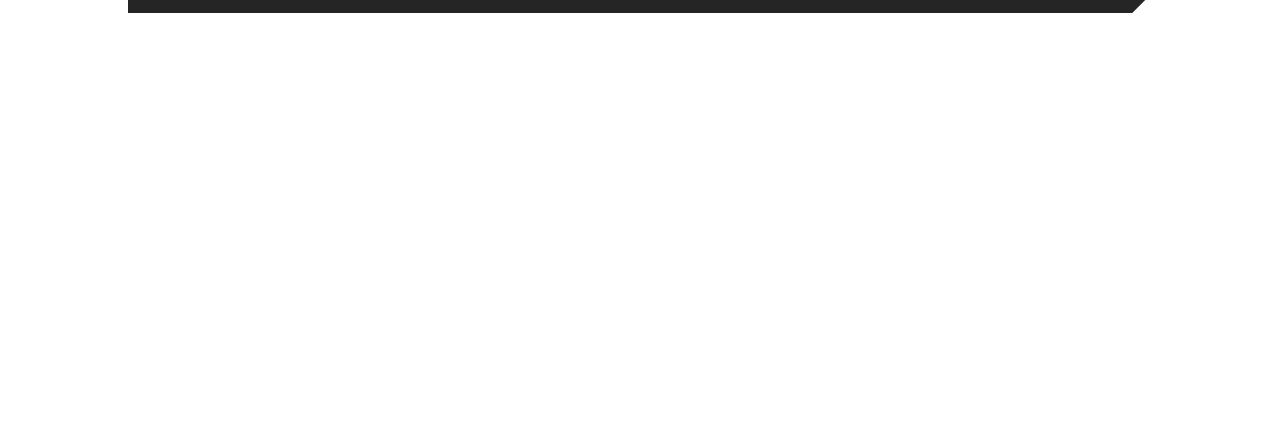
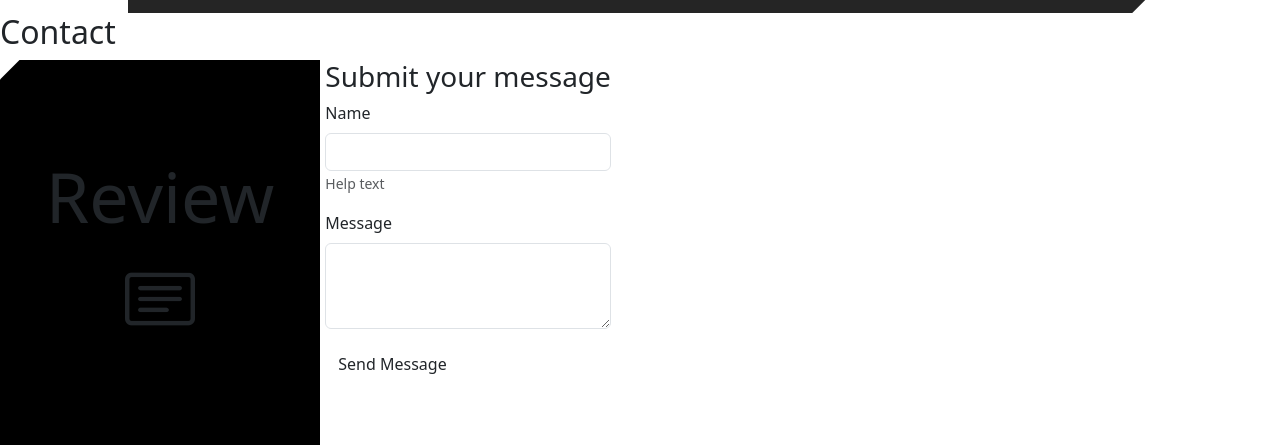
Before and after one commit to Ricwolf19/WEB-Stack-Sells, a website built with Vite: page index.html in a window 1280 px wide. Shown: the part 2248-2693 px from the top of the page. Before the commit the page ends 2261 px from the top, so only its background shows below. Built offline with nearby package versions, Linux system fonts and the light colour scheme; files whose address does not match are found by name; a web font is replaced by a local one.

Commit message:
ADD: Section for reviews and support messages.
A contact section is added to submit reviews and support message forms for easy submission.

```diff
--- a/css/style.css
+++ b/css/style.css
@@ -442,6 +442,42 @@ font-weight: bold;
   background-image: url(/img/index/img-services-4.webp);
 }
 
+/* Reviews & Products styles */
+#message-container {
+  width: 100%;
+}
+
+#message-bg {
+  clip-path: polygon(20px 0,100% 0,100% calc(100% - 20px),calc(100% - 20px) 100%,0 100%,0 20px);
+  position: relative;
+  display: flex;
+  justify-content: space-evenly;
+
+  width: 50%;
+  gap: 10px;
+}
+
+#message-btn {
+  position: absolute;
+  left: 0;
+  width: 50%;
+  height: 100%;
+  background-color: #000000;
+}
+
+#message-btn .btn {
+  height: 100%;
+  width: 100%;
+}
+
+#message-btn .btn h3 {
+  font-size: 70px;
+}
+
+#message-btn .btn i {
+  font-size: 70px;
+}
+
 /* Animations */
 @keyframes background-gradiante-animation {
   0% {
--- a/index.html
+++ b/index.html
@@ -180,8 +180,57 @@
     </div>
   </div>
 
+  <!-- Rewiews & Supports -->
+  <div id="message-container">
+    <h2>Contact</h2>
+    <div id="message-bg">
+      <div id="message-btn">
+        <button id="message-change-btn" class="btn">
+          <h3 id="message-title">Review</h3>
+          <i id="message-icon" class="bi bi-card-text"></i>
+        </button>
+      </div>
+      <div id="message-review">
+        <h3>Submit your review</h3>
+        <form action="">
+            <div class="mb-3">
+              <label for="nameReview" class="form-label">Name</label>
+              <input type="text" name="nameReview" id="nameReview" class="form-control" placeholder="Ex. Milton Batres" required>
+            </div>
+
+            <div class="mb-3">
+              <label for="score" class="form-label">Score</label>
+              <input type="number" name="score" id="score" class="form-control" placeholder="Ex. 3" minlength="1" required>
+            </div>
+
+            <div class="mb-3">
+              <label for="commet" class="form-label">Comment</label>
+              <textarea class="form-control" name="commet" id="commet" rows="3"></textarea>
+            </div>
+          <button class="btn">Send Review</button>
+        </form>
+      </div>
+      <div id="message-support">
+        <h3>Submit your message</h3>
+        <form action="">
+          <div class="mb-3">
+            <label for="nameSupport" class="form-label">Name</label>
+            <input type="text" name="nameSupport" id="nameSupport" class="form-control" placeholder="" aria-describedby="helpId">
+            <small id="helpId" class="text-muted">Help text</small>
+          </div>
+
+          <div class="mb-3">
+            <label for="message" class="form-label">Message</label>
+            <textarea class="form-control" name="message" id="message" rows="3"></textarea>
+          </div>
+
+          <button class="btn">Send Message</button>
+        </form>
+      </div>
+    </div>
+  </div>
+
   <script src="/js/BestDeals.js"></script>
-  <script src="js/AddProducts.js"></script>
 
   <!-- Boostrap link -->
   <script type="module" src="main.js"></script>
--- a/main.js
+++ b/main.js
@@ -4,3 +4,10 @@ import 'bootstrap/dist/js/bootstrap.bundle.min.js';
 
 // Import Bootstrap icons
 import 'bootstrap-icons/font/bootstrap-icons.css';
+
+
+document.getElementById('message-change-btn').addEventListener('click', (event) => {
+    document.getElementById('message-btn').style.right = 0;
+    document.getElementById('message-title').textContent = "Support";
+    document.getElementById('message-icon').remo
+});
```
